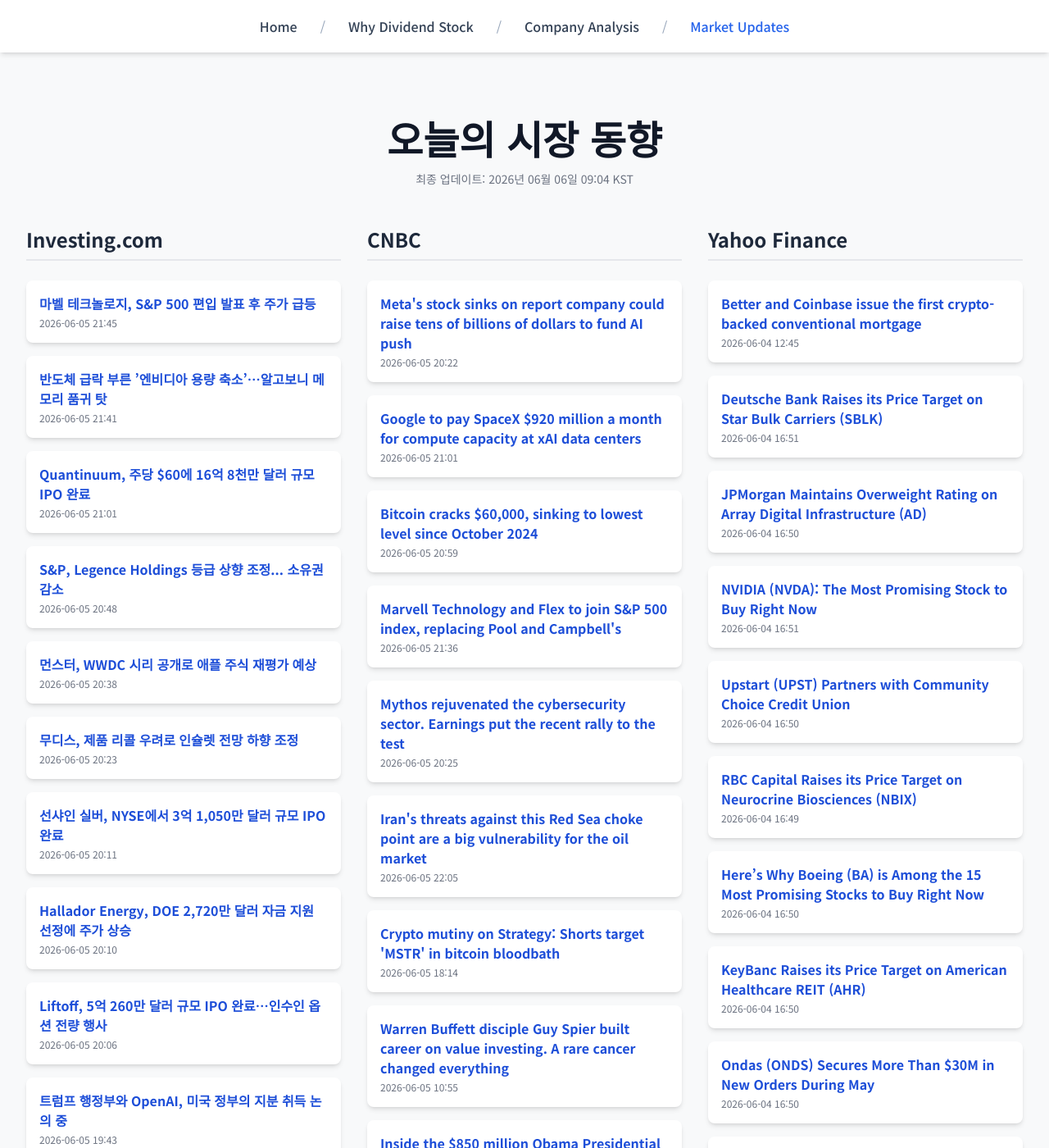
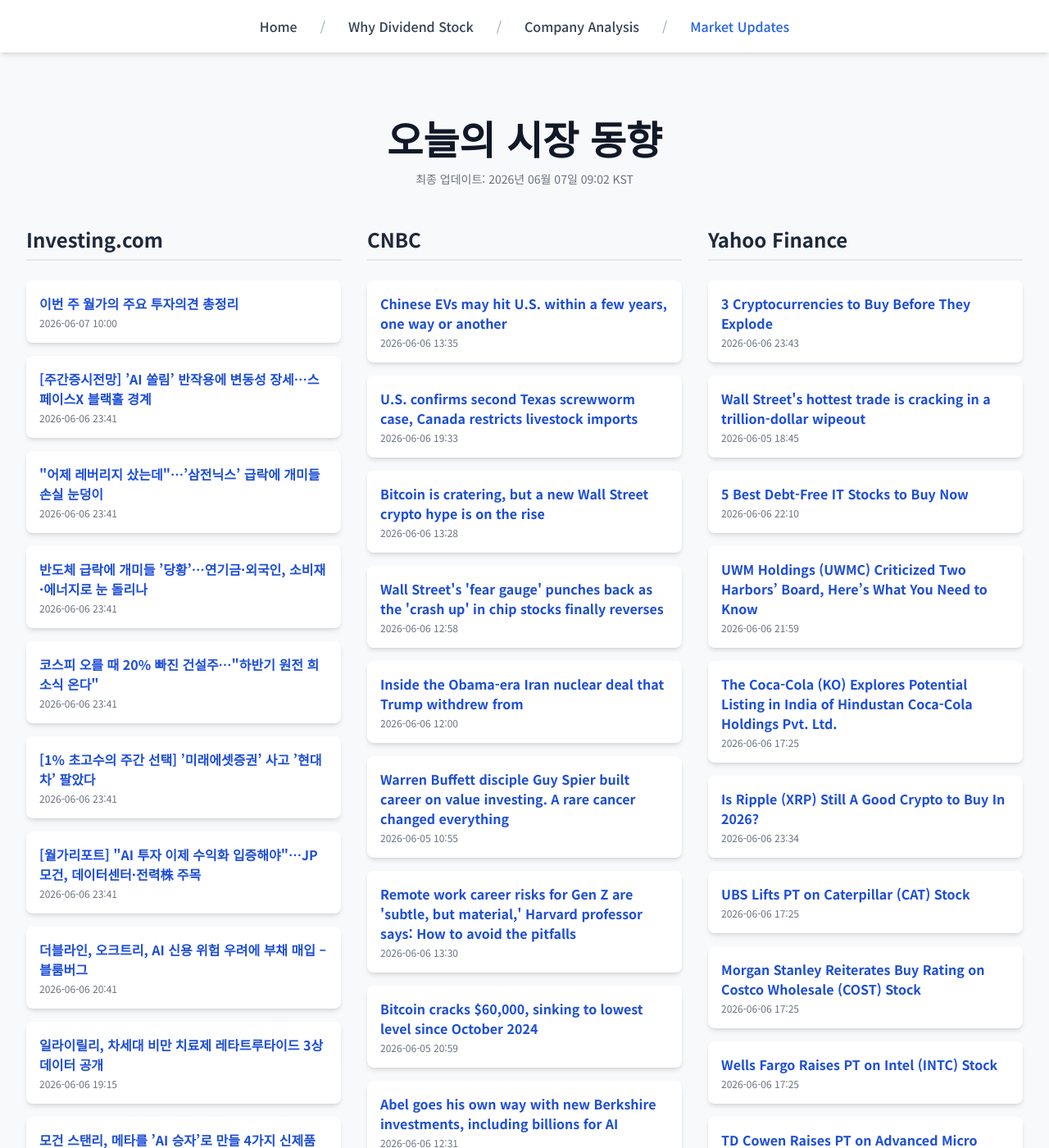
Before and after one commit to Kay-Hwang/my-company-analysis, a Jekyll site: the page built from market-updates.html, in a window 1280 px wide and 1400 px high. Shown: the whole window at 82% size. Built offline with Jekyll 4.4.1, drawn with Linux system fonts in a browser that asks for light colours; nearby versions of some CDN libraries; a script that is not in the unit is left out; some of the changed text lies outside the part shown.

Commit message:
Update daily data

```diff
--- a/_data/latest_data.json
+++ b/_data/latest_data.json
@@ -1,80 +1,110 @@
 {
-  "lastUpdated": "2026년 06월 06일 09:04 KST",
+  "lastUpdated": "2026년 06월 07일 09:02 KST",
   "news": {
     "investing": [
       {
-        "title": "마벨 테크놀로지, S&P 500 편입 발표 후 주가 급등",
-        "link": "https://kr.investing.com/news/stock-market-news/article-1974426",
-        "pubDate": "2026-06-05 21:45:24",
-        "summary": "마벨 테크놀로지, S&P 500 편입 발표 후 주가 급등"
+        "title": "이번 주 월가의 주요 투자의견 총정리",
+        "link": "https://kr.investing.com/news/stock-market-news/article-1974561",
+        "pubDate": "2026-06-07 10:00:00",
+        "summary": "이번 주 월가의 주요 투자의견 총정리"
       },
       {
-        "title": "반도체 급락 부른 ’엔비디아 용량 축소’…알고보니 메모리 품귀 탓",
-        "link": "https://kr.investing.com/news/stock-market-news/article-1974421",
-        "pubDate": "2026-06-05 21:41:22",
-        "summary": "반도체 급락 부른 ’엔비디아 용량 축소’…알고보니 메모리 품귀 탓"
+        "title": "[주간증시전망] ’AI 쏠림’ 반작용에 변동성 장세…스페이스X 블랙홀 경계",
+        "link": "https://kr.investing.com/news/stock-market-news/article-1974632",
+        "pubDate": "2026-06-06 23:41:19",
+        "summary": "[주간증시전망] ’AI 쏠림’ 반작용에 변동성 장세…스페이스X 블랙홀 경계"
       },
       {
-        "title": "Quantinuum, 주당 $60에 16억 8천만 달러 규모 IPO 완료",
-        "link": "https://kr.investing.com/news/stock-market-news/article-432SI-1974403",
-        "pubDate": "2026-06-05 21:01:11",
-        "summary": "Quantinuum, 주당 $60에 16억 8천만 달러 규모 IPO 완료"
+        "title": "\"어제 레버리지 샀는데\"…’삼전닉스’ 급락에 개미들 손실 눈덩이",
+        "link": "https://kr.investing.com/news/stock-market-news/article-1974631",
+        "pubDate": "2026-06-06 23:41:18",
+        "summary": "\"어제 레버리지 샀는데\"…’삼전닉스’ 급락에 개미들 손실 눈덩이"
       },
       {
-        "title": "S&P, Legence Holdings 등급 상향 조정... 소유권 감소",
-        "link": "https://kr.investing.com/news/stock-market-news/article-93CH-1974374",
-        "pubDate": "2026-06-05 20:48:39",
-        "summary": "S&P, Legence Holdings 등급 상향 조정... 소유권 감소"
+        "title": "반도체 급락에 개미들 ’당황’…연기금·외국인, 소비재·에너지로 눈 돌리나",
+        "link": "https://kr.investing.com/news/stock-market-news/article-1974630",
+        "pubDate": "2026-06-06 23:41:18",
+        "summary": "반도체 급락에 개미들 ’당황’…연기금·외국인, 소비재·에너지로 눈 돌리나"
       },
       {
-        "title": "먼스터, WWDC 시리 공개로 애플 주식 재평가 예상",
-        "link": "https://kr.investing.com/news/stock-market-news/article-93CH-1974362",
-        "pubDate": "2026-06-05 20:38:24",
-        "summary": "먼스터, WWDC 시리 공개로 애플 주식 재평가 예상"
+        "title": "코스피 오를 때 20% 빠진 건설주…\"하반기 원전 희소식 온다\"",
+        "link": "https://kr.investing.com/news/stock-market-news/article-1974629",
+        "pubDate": "2026-06-06 23:41:18",
+        "summary": "코스피 오를 때 20% 빠진 건설주…\"하반기 원전 희소식 온다\""
       },
       {
-        "title": "무디스, 제품 리콜 우려로 인슐렛 전망 하향 조정",
-        "link": "https://kr.investing.com/news/stock-market-news/article-93CH-1974346",
-        "pubDate": "2026-06-05 20:23:32",
-        "summary": "무디스, 제품 리콜 우려로 인슐렛 전망 하향 조정"
+        "title": "[1% 초고수의 주간 선택] ’미래에셋증권’ 사고 ’현대차’ 팔았다",
+        "link": "https://kr.investing.com/news/stock-market-news/article-1974628",
+        "pubDate": "2026-06-06 23:41:17",
+        "summary": "[1% 초고수의 주간 선택] ’미래에셋증권’ 사고 ’현대차’ 팔았다"
       },
       {
-        "title": "선샤인 실버, NYSE에서 3억 1,050만 달러 규모 IPO 완료",
-        "link": "https://kr.investing.com/news/stock-market-news/article-432SI-1974345",
-        "pubDate": "2026-06-05 20:11:07",
-        "summary": "선샤인 실버, NYSE에서 3억 1,050만 달러 규모 IPO 완료"
+        "title": "[월가리포트] \"AI 투자 이제 수익화 입증해야\"…JP모건, 데이터센터·전력株 주목",
+        "link": "https://kr.investing.com/news/stock-market-news/article-1974627",
+        "pubDate": "2026-06-06 23:41:17",
+        "summary": "[월가리포트] \"AI 투자 이제 수익화 입증해야\"…JP모건, 데이터센터·전력株 주목"
       },
       {
-        "title": "Hallador Energy, DOE 2,720만 달러 자금 지원 선정에 주가 상승",
-        "link": "https://kr.investing.com/news/stock-market-news/article-93CH-1974314",
-        "pubDate": "2026-06-05 20:10:52",
-        "summary": "Hallador Energy, DOE 2,720만 달러 자금 지원 선정에 주가 상승"
+        "title": "더블라인, 오크트리, AI 신용 위험 우려에 부채 매입 – 블룸버그",
+        "link": "https://kr.investing.com/news/stock-market-news/article-93CH-1974615",
+        "pubDate": "2026-06-06 20:41:44",
+        "summary": "더블라인, 오크트리, AI 신용 위험 우려에 부채 매입 – 블룸버그"
       },
       {
-        "title": "Liftoff, 5억 260만 달러 규모 IPO 완료…인수인 옵션 전량 행사",
-        "link": "https://kr.investing.com/news/stock-market-news/article-432SI-1974328",
-        "pubDate": "2026-06-05 20:06:14",
-        "summary": "Liftoff, 5억 260만 달러 규모 IPO 완료…인수인 옵션 전량 행사"
+        "title": "일라이릴리, 차세대 비만 치료제 레타트루타이드 3상 데이터 공개",
+        "link": "https://kr.investing.com/news/stock-market-news/article-1974612",
+        "pubDate": "2026-06-06 19:15:28",
+        "summary": "일라이릴리, 차세대 비만 치료제 레타트루타이드 3상 데이터 공개"
       },
       {
-        "title": "트럼프 행정부와 OpenAI, 미국 정부의 지분 취득 논의 중",
-        "link": "https://kr.investing.com/news/stock-market-news/article-1974301",
-        "pubDate": "2026-06-05 19:43:25",
-        "summary": "트럼프 행정부와 OpenAI, 미국 정부의 지분 취득 논의 중"
+        "title": "모건 스탠리, 메타를 ’AI 승자’로 만들 4가지 신제품 제시",
+        "link": "https://kr.investing.com/news/stock-market-news/article-1974604",
+        "pubDate": "2026-06-06 16:22:57",
+        "summary": "모건 스탠리, 메타를 ’AI 승자’로 만들 4가지 신제품 제시"
       }
     ],
     "cnbc": [
       {
-        "title": "Meta's stock sinks on report company could raise tens of billions of dollars to fund AI push",
-        "link": "https://www.cnbc.com/2026/06/05/meta-stock-sinks-on-report-company-could-raise-tens-of-billions-for-ai.html",
-        "pubDate": "Fri, 05 Jun 2026 20:22:44 GMT",
-        "summary": "Meta shares dropped after the Financial Times reported the company could potentially raise tens of billions of dollars in a stock offering to help its AI push."
+        "title": "Chinese EVs may hit U.S. within a few years, one way or another",
+        "link": "https://www.cnbc.com/2026/06/06/chinese-evs-auto-sales-manufacturing-us.html",
+        "pubDate": "Sat, 06 Jun 2026 13:35:07 GMT",
+        "summary": "Chinese electric vehicles are likely to be sold in the U.S. within years, despite tariffs, strict laws and opposition from the auto industry and politicians."
       },
       {
-        "title": "Google to pay SpaceX $920 million a month for compute capacity at xAI data centers",
-        "link": "https://www.cnbc.com/2026/06/05/google-to-pay-spacex-920-million-a-month-for-xai-compute-capacity.html",
-        "pubDate": "Fri, 05 Jun 2026 21:01:53 GMT",
-        "summary": "Ahead of a planned IPO, SpaceX inked a deal to rent compute capacity to Google for $920 million per month for 32 months."
+        "title": "U.S. confirms second Texas screwworm case, Canada restricts livestock imports",
+        "link": "https://www.cnbc.com/2026/06/06/us-confirms-second-texas-screwworm-case.html",
+        "pubDate": "Sat, 06 Jun 2026 19:33:38 GMT",
+        "summary": "New World screwworm larvae feed on the living tissue of warm-blooded animals, creating severe wounds that can be fatal if left untreated."
+      },
+      {
+        "title": "Bitcoin is cratering, but a new Wall Street crypto hype is on the rise",
+        "link": "https://www.cnbc.com/2026/06/06/bitcoin-price-crash-crypto-hype-hyperliquid-etfs.html",
+        "pubDate": "Sat, 06 Jun 2026 13:28:42 GMT",
+        "summary": "As bitcoin dropped to its lowest price since 2024, investors flock to a new type of crypto investment linked to the hyperliquid platforms, HYPE ETFs."
+      },
+      {
+        "title": "Wall Street's 'fear gauge' punches back as the 'crash up' in chip stocks finally reverses",
+        "link": "https://www.cnbc.com/2026/06/06/wall-streets-fear-gauge-punches-back-as-the-crash-up-in-chip-stocks-finally-reverses.html",
+        "pubDate": "Sat, 06 Jun 2026 12:58:29 GMT",
+        "summary": "The monster rally in semiconductor stocks hit a wall on Friday, and the VIX at last caught up with other volatility metrics."
+      },
+      {
+        "title": "Inside the Obama-era Iran nuclear deal that Trump withdrew from",
+        "link": "https://www.cnbc.com/2026/06/06/trump-iran-jcpoa-nuclear-deal-obama.html",
+        "pubDate": "Sat, 06 Jun 2026 12:00:01 GMT",
+        "summary": "The U.S. and Iran have yet to reach a peace deal or address Iran's nuclear ambitions, despite signals from Trump that talks are progressing."
+      },
+      {
+        "title": "Warren Buffett disciple Guy Spier built career on value investing. A rare cancer changed everything",
+        "link": "https://www.cnbc.com/2026/06/05/warren-buffett-disciple-guy-spiers-rare-cancer-made-him-revalue-everything.html",
+        "pubDate": "Fri, 05 Jun 2026 10:55:02 GMT",
+        "summary": "After a glioblastoma diagnosis, value investor Guy Spier rethought wealth, time and legacy — and the impact he can have on rare disease research."
+      },
+      {
+        "title": "Remote work career risks for Gen Z are 'subtle, but material,' Harvard professor says: How to avoid the pitfalls",
+        "link": "https://www.cnbc.com/2026/06/06/remote-work-career-risks-for-gen-z-how-to-avoid-the-pitfalls.html",
+        "pubDate": "Sat, 06 Jun 2026 13:30:01 GMT",
+        "summary": "Forgoing the office can have detrimental \"scarring\" impacts on young workers. Here's how to navigate the benefits and drawbacks of remote work."
       },
       {
         "title": "Bitcoin cracks $60,000, sinking to lowest level since October 2024",
@@ -83,108 +113,78 @@
         "summary": "The weeklong sell-off was exacerbated after a stronger-than-expected May jobs report Friday sent yields higher and pressured risk assets."
       },
       {
-        "title": "Marvell Technology and Flex to join S&P 500 index, replacing Pool and Campbell's",
-        "link": "https://www.cnbc.com/2026/06/05/marvell-technology-flex-sp-500-campbells-pool.html",
-        "pubDate": "Fri, 05 Jun 2026 21:36:23 GMT",
-        "summary": "The move highlights the growing importance of the technology sector to the stock market."
+        "title": "Abel goes his own way with new Berkshire investments, including billions for AI",
+        "link": "https://www.cnbc.com/2026/06/06/abel-goes-his-own-way-with-new-berkshire-investments-including-billions-for-ai.html",
+        "pubDate": "Sat, 06 Jun 2026 12:31:02 GMT",
+        "summary": "Warren Buffett tells CNBC's Becky Quick new Berkshire Hathaway CEO Greg Abel has \"launched\" with his first major deal."
       },
       {
-        "title": "Mythos rejuvenated the cybersecurity sector. Earnings put the recent rally to the test",
-        "link": "https://www.cnbc.com/2026/06/05/mythos-cybersecurity-earnings-palo-alto-crowdstrike.html",
-        "pubDate": "Fri, 05 Jun 2026 20:25:09 GMT",
-        "summary": "Mythos gave the cybersecurity sector a boost, but upbeat earnings weren't enough for investors in search of an AI payoff."
-      },
-      {
-        "title": "Iran's threats against this Red Sea choke point are a big vulnerability for the oil market",
-        "link": "https://www.cnbc.com/2026/06/05/iran-war-oil-price-strait-hormuz-bab-el-mandeb-chokepoint.html",
-        "pubDate": "Fri, 05 Jun 2026 22:05:04 GMT",
-        "summary": "Oil prices would spike if Iran's Houthi allies started attacking ships passing through the Bab el-Mandeb Strait."
-      },
-      {
-        "title": "Crypto mutiny on Strategy: Shorts target 'MSTR' in bitcoin bloodbath",
-        "link": "https://www.cnbc.com/2026/06/05/crypto-mutiny-on-strategy-shorts-target-mstr-in-bitcoin-bloodbath.html",
-        "pubDate": "Fri, 05 Jun 2026 18:14:15 GMT",
-        "summary": "Flows around Strategy (MSTR) and the company's variable-rate preferred stock STRC are turning bearish this week."
-      },
-      {
-        "title": "Warren Buffett disciple Guy Spier built career on value investing. A rare cancer changed everything",
-        "link": "https://www.cnbc.com/2026/06/05/warren-buffett-disciple-guy-spiers-rare-cancer-made-him-revalue-everything.html",
-        "pubDate": "Fri, 05 Jun 2026 10:55:02 GMT",
-        "summary": "After a glioblastoma diagnosis, value investor Guy Spier rethought wealth, time and legacy — and the impact he can have on rare disease research."
-      },
-      {
-        "title": "Inside the $850 million Obama Presidential Center ahead of its Juneteenth opening",
-        "link": "https://www.cnbc.com/2026/06/04/barack-obama-presidential-library-opening-chicago.html",
-        "pubDate": "Thu, 04 Jun 2026 17:01:55 GMT",
-        "summary": "President Obama's library will cost $30 to visit, making it the most expensive presidential museum or library in modern history."
-      },
-      {
-        "title": "Trump wants Bill Pulte to fire big chunk of national intelligence office staff: WSJ",
-        "link": "https://www.cnbc.com/2026/06/05/trump-bill-pulte-fire-intelligence-dni.html",
-        "pubDate": "Fri, 05 Jun 2026 21:26:16 GMT",
-        "summary": "President Trump's comments are sure to roil members of Congress who criticized the appointment of Bill Pulte as acting national intelligence director."
+        "title": "How ‘Backrooms’ producer Peter Chernin thinks Hollywood needs to change",
+        "link": "https://www.cnbc.com/2026/06/06/backrooms-peter-chernin-hollywood.html",
+        "pubDate": "Sat, 06 Jun 2026 13:00:01 GMT",
+        "summary": "Franchise fatigue could drive an entertainment industry sea change as the appetite for fresh ideas grows and younger audiences make up more box office sales."
       }
     ],
     "yahoo": [
       {
-        "title": "Better and Coinbase issue the first crypto-backed conventional mortgage",
-        "link": "https://finance.yahoo.com/personal-finance/mortgages/article/better-and-coinbase-issue-the-first-crypto-backed-conventional-mortgage-124500216.html",
-        "pubDate": "2026-06-04T12:45:00Z",
-        "summary": "Better and Coinbase issue the first crypto-backed conventional mortgage"
+        "title": "3 Cryptocurrencies to Buy Before They Explode",
+        "link": "https://finance.yahoo.com/markets/crypto/articles/3-cryptocurrencies-buy-explode-234300484.html",
+        "pubDate": "2026-06-06T23:43:00Z",
+        "summary": "3 Cryptocurrencies to Buy Before They Explode"
       },
       {
-        "title": "Deutsche Bank Raises its Price Target on Star Bulk Carriers (SBLK)",
-        "link": "https://finance.yahoo.com/markets/stocks/articles/deutsche-bank-raises-price-target-165103564.html",
-        "pubDate": "2026-06-04T16:51:03Z",
-        "summary": "Deutsche Bank Raises its Price Target on Star Bulk Carriers (SBLK)"
+        "title": "Wall Street's hottest trade is cracking in a trillion-dollar wipeout",
+        "link": "https://finance.yahoo.com/markets/article/wall-streets-hottest-trade-is-cracking-in-a-trillion-dollar-wipeout-184540683.html",
+        "pubDate": "2026-06-05T18:45:40Z",
+        "summary": "Wall Street's hottest trade is cracking in a trillion-dollar wipeout"
       },
       {
-        "title": "JPMorgan Maintains Overweight Rating on Array Digital Infrastructure (AD)",
-        "link": "https://finance.yahoo.com/markets/stocks/articles/jpmorgan-maintains-overweight-rating-array-165033369.html",
-        "pubDate": "2026-06-04T16:50:33Z",
-        "summary": "JPMorgan Maintains Overweight Rating on Array Digital Infrastructure (AD)"
+        "title": "5 Best Debt-Free IT Stocks to Buy Now",
+        "link": "https://finance.yahoo.com/markets/stocks/articles/5-best-debt-free-stocks-221049781.html",
+        "pubDate": "2026-06-06T22:10:49Z",
+        "summary": "5 Best Debt-Free IT Stocks to Buy Now"
       },
       {
-        "title": "NVIDIA (NVDA): The Most Promising Stock to Buy Right Now",
-        "link": "https://finance.yahoo.com/markets/stocks/articles/nvidia-nvda-most-promising-stock-165118417.html",
-        "pubDate": "2026-06-04T16:51:18Z",
-        "summary": "NVIDIA (NVDA): The Most Promising Stock to Buy Right Now"
+        "title": "UWM Holdings (UWMC) Criticized Two Harbors’ Board, Here’s What You Need to Know",
+        "link": "https://finance.yahoo.com/markets/stocks/articles/uwm-holdings-uwmc-criticized-two-215901442.html",
+        "pubDate": "2026-06-06T21:59:01Z",
+        "summary": "UWM Holdings (UWMC) Criticized Two Harbors’ Board, Here’s What You Need to Know"
       },
       {
-        "title": "Upstart (UPST) Partners with Community Choice Credit Union",
-        "link": "https://finance.yahoo.com/markets/stocks/articles/upstart-upst-partners-community-choice-165055642.html",
-        "pubDate": "2026-06-04T16:50:55Z",
-        "summary": "Upstart (UPST) Partners with Community Choice Credit Union"
+        "title": "The Coca-Cola (KO) Explores Potential Listing in India of Hindustan Coca-Cola Holdings Pvt. Ltd.",
+        "link": "https://finance.yahoo.com/markets/stocks/articles/coca-cola-ko-explores-potential-172531894.html",
+        "pubDate": "2026-06-06T17:25:31Z",
+        "summary": "The Coca-Cola (KO) Explores Potential Listing in India of Hindustan Coca-Cola Holdings Pvt. Ltd."
       },
       {
-        "title": "RBC Capital Raises its Price Target on Neurocrine Biosciences (NBIX)",
-        "link": "https://finance.yahoo.com/markets/stocks/articles/rbc-capital-raises-price-target-164953724.html",
-        "pubDate": "2026-06-04T16:49:53Z",
-        "summary": "RBC Capital Raises its Price Target on Neurocrine Biosciences (NBIX)"
+        "title": "Is Ripple (XRP) Still A Good Crypto to Buy In 2026?",
+        "link": "https://finance.yahoo.com/markets/crypto/articles/ripple-xrp-still-good-crypto-233404080.html",
+        "pubDate": "2026-06-06T23:34:04Z",
+        "summary": "Is Ripple (XRP) Still A Good Crypto to Buy In 2026?"
       },
       {
-        "title": "Here’s Why Boeing (BA) is Among the 15 Most Promising Stocks to Buy Right Now",
-        "link": "https://finance.yahoo.com/markets/stocks/articles/why-boeing-ba-among-15-165047036.html",
-        "pubDate": "2026-06-04T16:50:47Z",
-        "summary": "Here’s Why Boeing (BA) is Among the 15 Most Promising Stocks to Buy Right Now"
+        "title": "UBS Lifts PT on Caterpillar (CAT) Stock",
+        "link": "https://finance.yahoo.com/markets/stocks/articles/ubs-lifts-pt-caterpillar-cat-172522857.html",
+        "pubDate": "2026-06-06T17:25:22Z",
+        "summary": "UBS Lifts PT on Caterpillar (CAT) Stock"
       },
       {
-        "title": "KeyBanc Raises its Price Target on American Healthcare REIT (AHR)",
-        "link": "https://finance.yahoo.com/markets/stocks/articles/keybanc-raises-price-target-american-165001916.html",
-        "pubDate": "2026-06-04T16:50:01Z",
-        "summary": "KeyBanc Raises its Price Target on American Healthcare REIT (AHR)"
+        "title": "Morgan Stanley Reiterates Buy Rating on Costco Wholesale (COST) Stock",
+        "link": "https://finance.yahoo.com/markets/stocks/articles/morgan-stanley-reiterates-buy-rating-172516326.html",
+        "pubDate": "2026-06-06T17:25:16Z",
+        "summary": "Morgan Stanley Reiterates Buy Rating on Costco Wholesale (COST) Stock"
       },
       {
-        "title": "Ondas (ONDS) Secures More Than $30M in New Orders During May",
-        "link": "https://finance.yahoo.com/markets/stocks/articles/ondas-onds-secures-more-30m-165009393.html",
-        "pubDate": "2026-06-04T16:50:09Z",
-        "summary": "Ondas (ONDS) Secures More Than $30M in New Orders During May"
+        "title": "Wells Fargo Raises PT on Intel (INTC) Stock",
+        "link": "https://finance.yahoo.com/markets/stocks/articles/wells-fargo-raises-pt-intel-172508626.html",
+        "pubDate": "2026-06-06T17:25:08Z",
+        "summary": "Wells Fargo Raises PT on Intel (INTC) Stock"
       },
       {
-        "title": "Mizuho Raises its Price Target on Hyatt Hotels (H)",
-        "link": "https://finance.yahoo.com/markets/stocks/articles/mizuho-raises-price-target-hyatt-164945733.html",
-        "pubDate": "2026-06-04T16:49:45Z",
-        "summary": "Mizuho Raises its Price Target on Hyatt Hotels (H)"
+        "title": "TD Cowen Raises PT on Advanced Micro Devices (AMD) Stock",
+        "link": "https://finance.yahoo.com/markets/stocks/articles/td-cowen-raises-pt-advanced-172502621.html",
+        "pubDate": "2026-06-06T17:25:02Z",
+        "summary": "TD Cowen Raises PT on Advanced Micro Devices (AMD) Stock"
       }
     ]
   }
```
